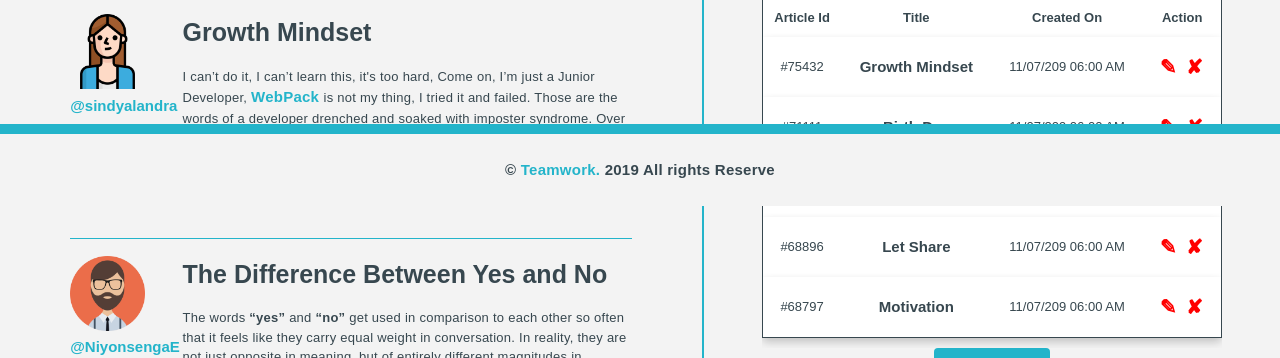
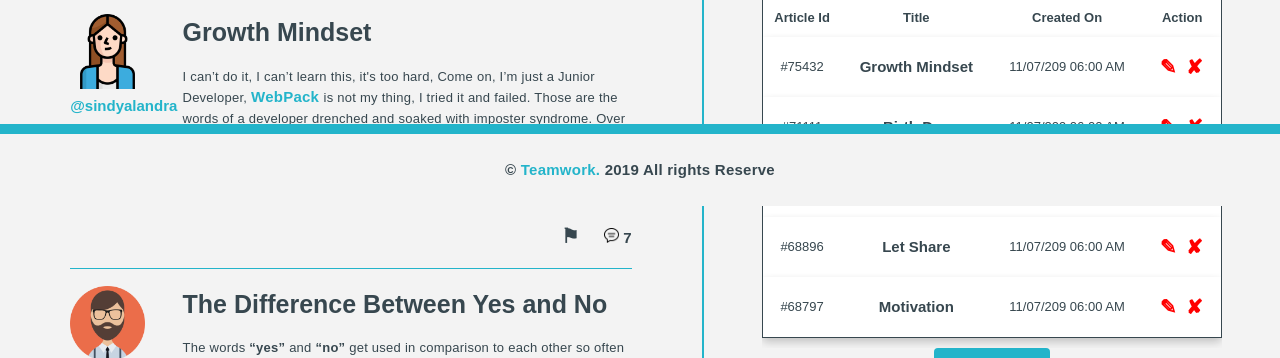
Before and after one commit to Niyonsengaeric/Teamwork, a plain HTML site: page UI/html/articles.html in a window 1280 px wide. Shown: the part 594-952 px from the top of the page. Drawn offline with Linux system fonts and the light colour scheme; files whose address does not match are found by name.

Commit message:
feature(UI): flag article [finishes #168359661]

```diff
--- a/UI/html/articles.html
+++ b/UI/html/articles.html
@@ -86,7 +86,9 @@
               </p>
 
               <p>
-
+                <a href="#"><span class="comment_count"><span class="report" title="report article"
+                      onclick="flag()">&#x2691;</span><span onclick="post()"> <img title="comments" alt="view"
+                        class="comment-image" src="../images/comment.png"> 7</span></span></a>
               </p>
 
             </li>
```
